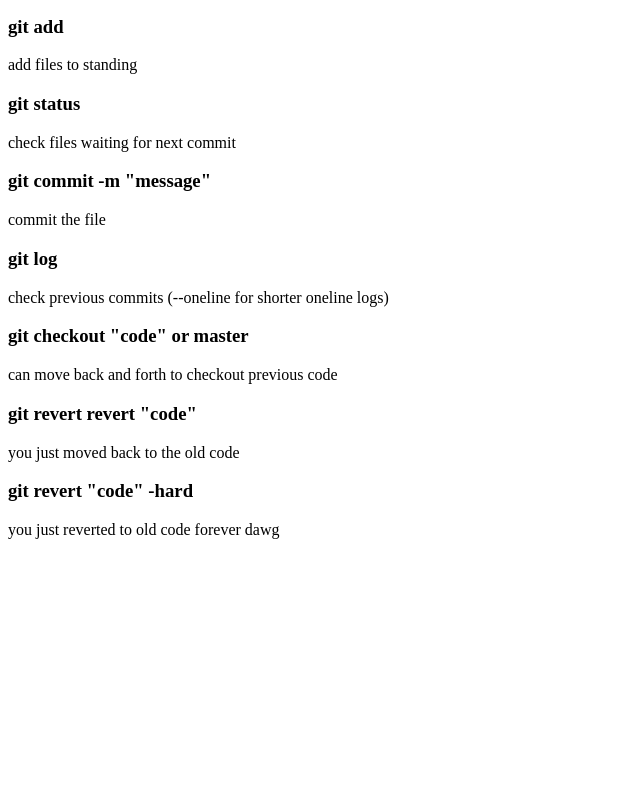
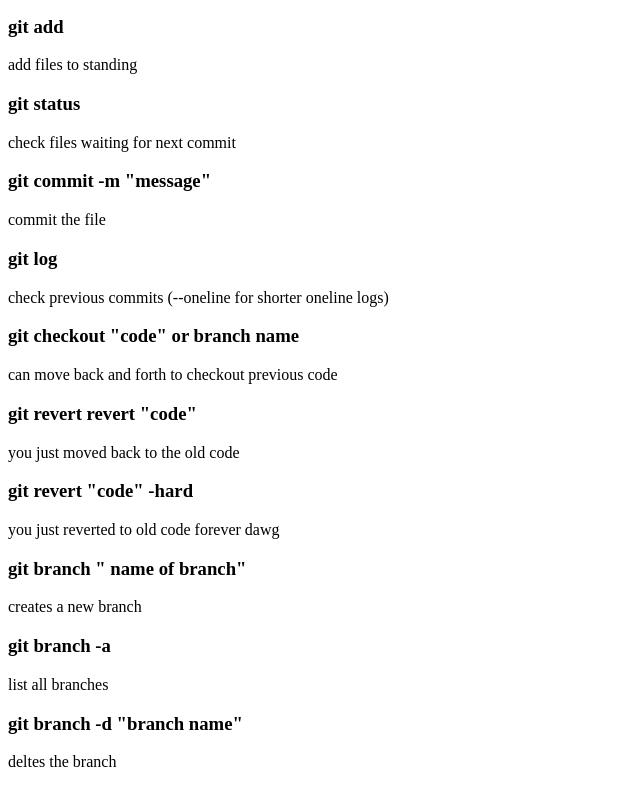
Before and after one commit to akishtp/Learning-Git, a plain HTML site: page index.html in a window 1280 px wide. Shown: the part 101-888 px from the top of the page, without its empty margins (0-640 px from the left). Before the commit the page ends 800 px from the top, so only its background shows below. Drawn offline with Linux system fonts and the light colour scheme.

Commit message:
fixed some lines and added feature h3's

```diff
--- a/index.html
+++ b/index.html
@@ -17,11 +17,17 @@
     <p>commit the file</p>
     <h3>git log</h3>
     <p>check previous commits (--oneline for shorter oneline logs)</p>
-    <h3>git checkout "code" or master</h3>
+    <h3>git checkout "code" or branch name</h3>
     <p>can move back and forth to checkout previous code</p>
     <h3>git revert revert "code"</h3>
     <p>you just moved back to the old code</p>
     <h3>git revert "code" -hard</h3>
     <p>you just reverted to old code forever dawg</p>
+    <h3>git branch " name of branch"</h3>
+    <p>creates a new branch</p>
+    <h3>git branch -a</h3>
+    <p>list all branches</p>
+    <h3>git branch -d "branch name"</h3>
+    <p>deltes the branch</p>
 </body>
 </html>
```
